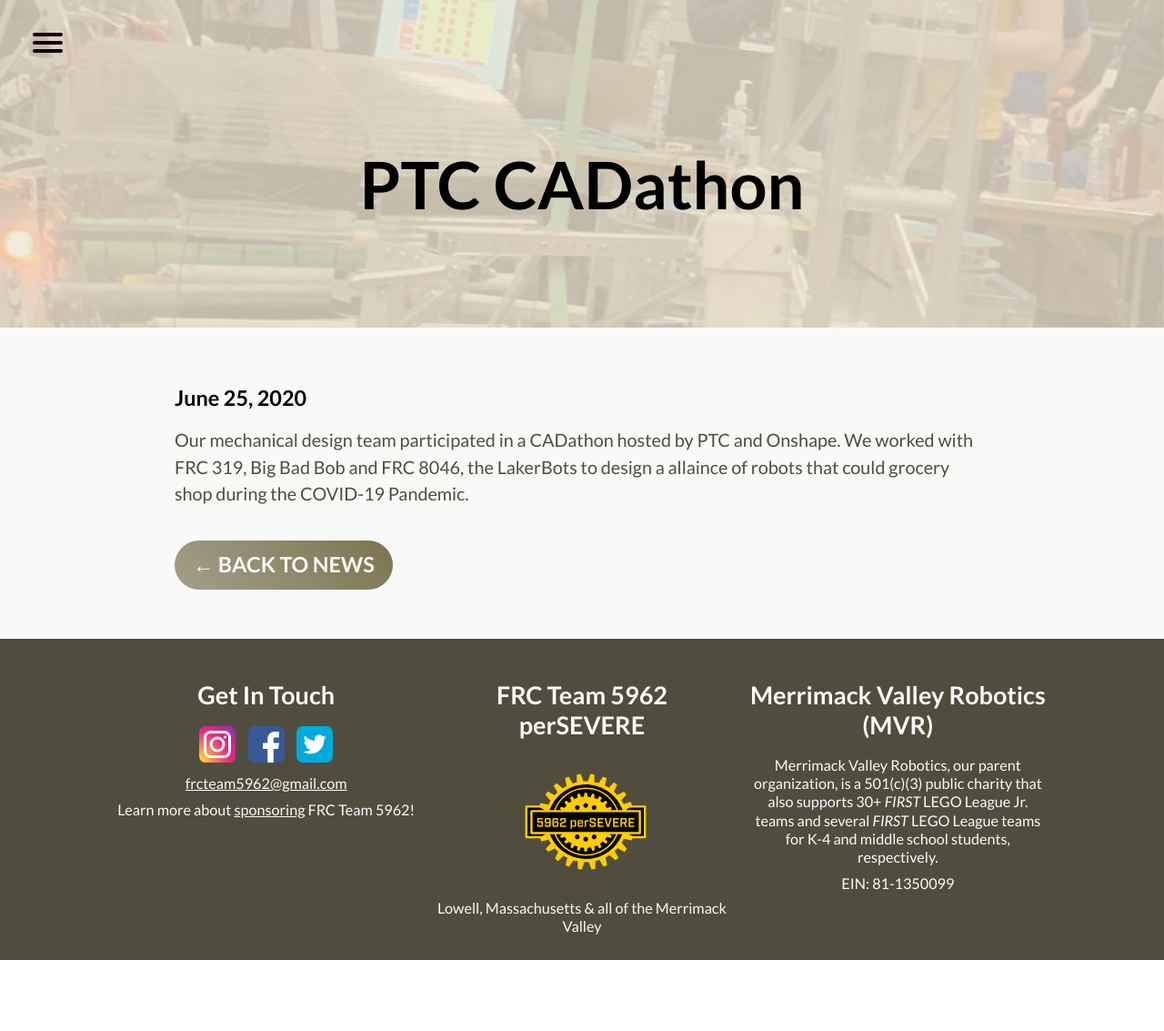
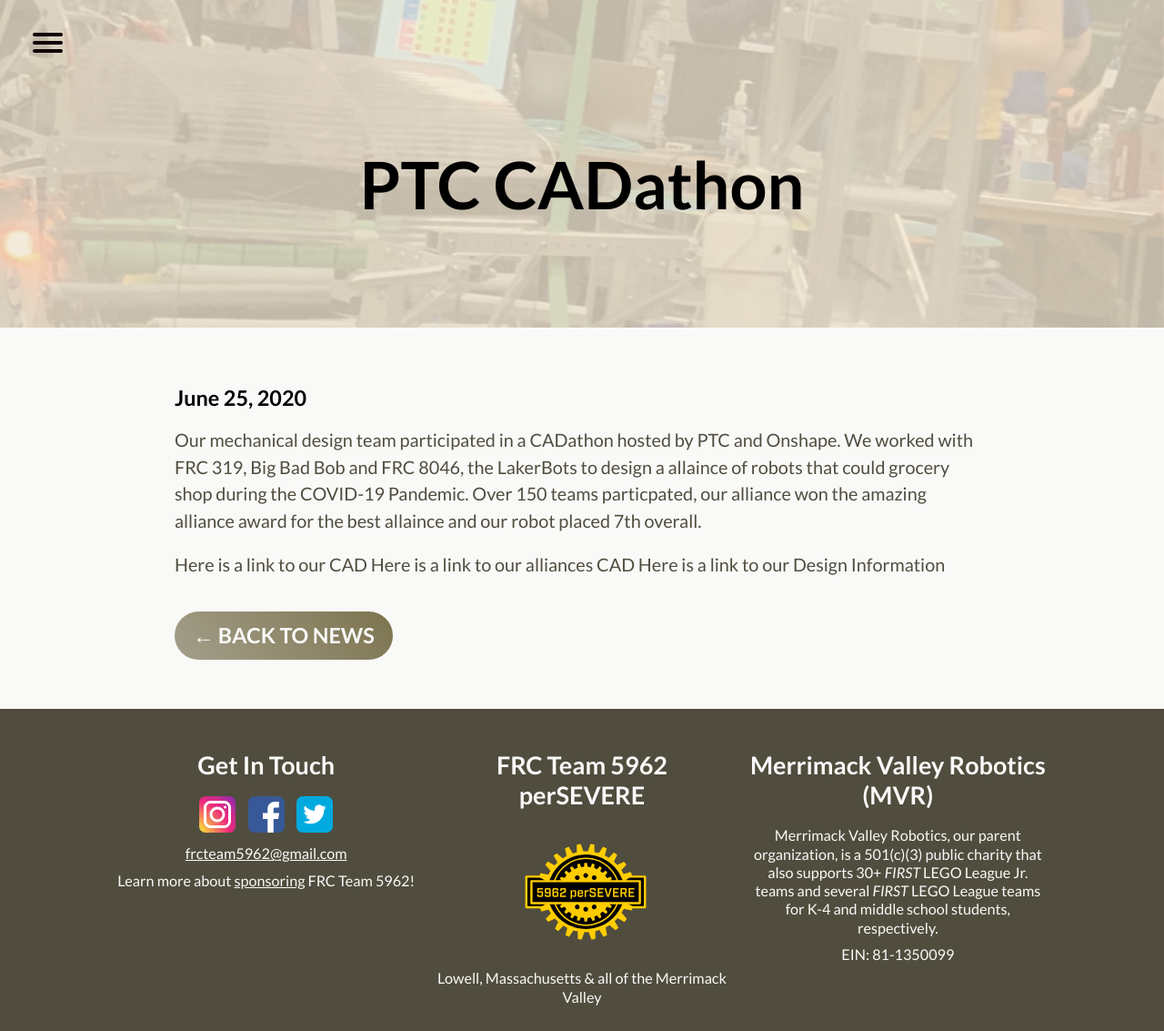
Before and after one commit to perSEVERE-5962/frc5962, a Jekyll site: the page built from _posts/2020-06-25-ptc-cadathon.markdown, in a window 1280 px wide. Shown: the whole page at 91% size. Built offline with Jekyll 4.4.1, drawn with Linux system fonts in a browser that asks for light colours; before the commit the page ends 1055 px from its top, so only the background shows below that.

Commit message:
Updated Ptc Cadathon

```diff
--- a/_posts/2020-06-25-ptc-cadathon.markdown
+++ b/_posts/2020-06-25-ptc-cadathon.markdown
@@ -3,4 +3,8 @@
 date: 2020-06-25 02:07:00 Z
 ---
 
-Our mechanical design team participated in a CADathon hosted by PTC and Onshape. We worked with FRC 319, Big Bad Bob and FRC 8046, the LakerBots to design a allaince of robots that could grocery shop during the COVID-19 Pandemic.
+Our mechanical design team participated in a CADathon hosted by PTC and Onshape. We worked with FRC 319, Big Bad Bob and FRC 8046, the LakerBots to design a allaince of robots that could grocery shop during the COVID-19 Pandemic. Over 150 teams particpated, our alliance won the amazing alliance award for the best allaince and our robot placed 7th overall.
+
+Here is a link to our CAD
+Here is a link to our alliances CAD
+Here is a link to our Design Information
```
